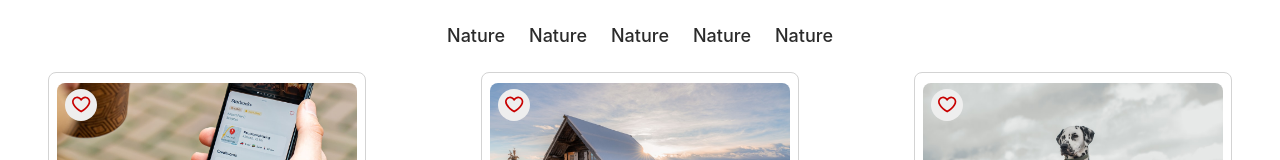
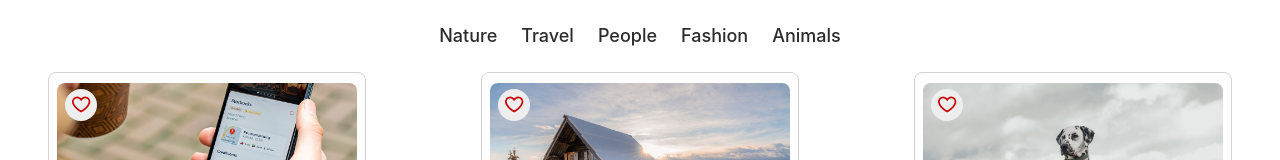
Before and after one commit to Jesse-D-Miller/photolabs, a React (Vite) app in the folder frontend/: page / in a window 1280 px wide. Shown: the top 160 px of the page. Built offline with nearby package versions, Linux system fonts and the light colour scheme; the HTML template or start-up script is replaced by a standard one.

Commit message:
made all of the data dynamic within the components

```diff
--- a/frontend/src/App.jsx
+++ b/frontend/src/App.jsx
@@ -24,7 +24,7 @@
 
   return (
     <div className="App">
-      <TopicList />
+      <TopicList topics={topics} />
       <PhotoList photos={photos} favourites={favourites} toggleFavourite={toggleFavourite} />
     </div>
   );
--- a/frontend/src/components/TopicList.jsx
+++ b/frontend/src/components/TopicList.jsx
@@ -1,32 +1,23 @@
 import "../styles/TopicList.scss";
 import TopicListItem from "./TopicListItem";
 
-// const sampleDataForTopicList = [
-//   {
-//     id: 1,
-//     slug: "topic-1",
-//     title: "Nature",
-//   },
-//   {
-//     id: 2,
-//     slug: "topic-2",
-//     title: "Travel",
-//   },
-//   {
-//     id: 3,
-//     slug: "topic-3",
-//     title: "People",
-//   },
-// ];
+const TopicList = (props) => {
+  const { topics } = props;
 
-const TopicList = () => {
+  const dynamicArrayOfTopics = topics.map((topic) => {
+    const topicId = topic.id;
+
+    return (
+      <TopicListItem
+        key={topicId}
+        topic={topic}
+      />
+    );
+  });
+
   return (
     <div className="top-nav-bar__topic-list">
-      <TopicListItem />
-      <TopicListItem />
-      <TopicListItem />
-      <TopicListItem />
-      <TopicListItem />
+      {dynamicArrayOfTopics}
     </div>
   );
 };
--- a/frontend/src/components/TopicListItem.jsx
+++ b/frontend/src/components/TopicListItem.jsx
@@ -1,18 +1,11 @@
 import "../styles/TopicListItem.scss";
 
-
-const sampleDataForTopicListItem = {
-  id: 1,
-  slug: "topic-1",
-  label: "Nature",
-};
-
-const TopicListItem = () => {
-  // const {label} = sampleDataForTopicList;
+const TopicListItem = (props) => {
+  const {topic} = props
 
   return (
     <div className="topic-list__item">
-      <span>{sampleDataForTopicListItem.label}</span>
+      <span>{topic.title}</span>
     </div>
   );
 };
```
